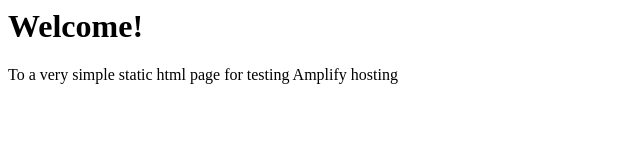
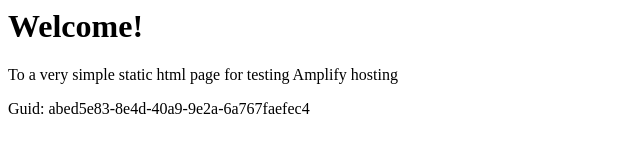
Before and after one commit to aws-aemilia-hkg/Github-PR-Commit-Integration-Test-DoNotTouch-Gith-P5X5MO5I-v1-preprod-ap-east-1, a website: page src/index.html in a window 1280 px wide. Shown: the whole page, without its empty margins (0-640 px from the left). Drawn offline with Linux system fonts and the light colour scheme.

Commit message:
commit from integ tests

```diff
--- a/src/index.html
+++ b/src/index.html
@@ -1,3 +1,5 @@
+
+
 <html lang="en">
 
 <head>
@@ -10,6 +12,6 @@
 <body>
     <h1>Welcome!</h1>
     <p>To a very simple static html page for testing Amplify hosting</p>
-</body>
+    <p>Guid: abed5e83-8e4d-40a9-9e2a-6a767faefec4</p></body>
 
 </html>
```
